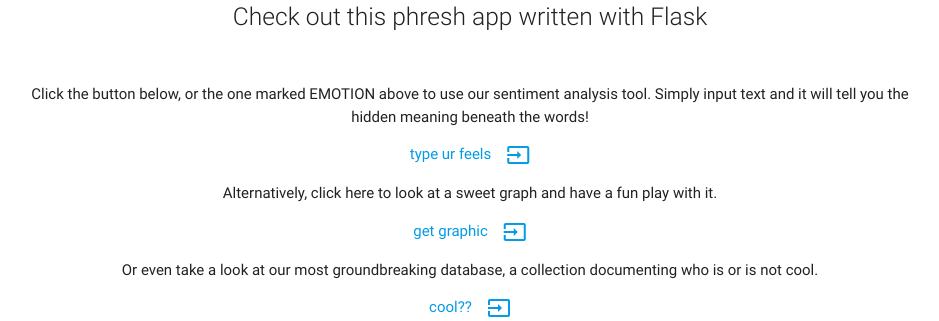
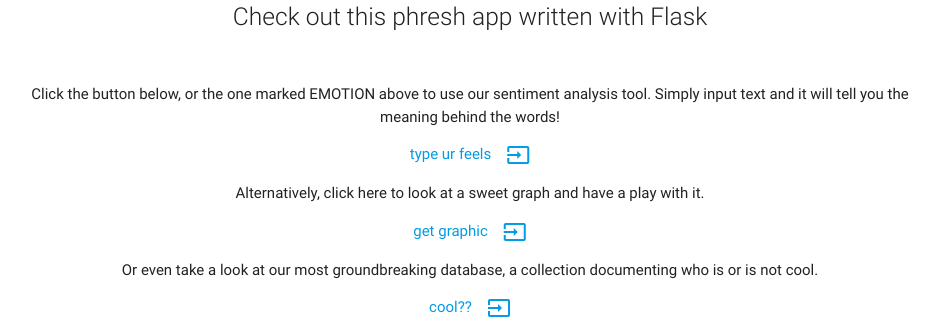
Before and after one commit to gilmoregrills/flask-of-emotions, a Flask app: template wsgi/app/templates/index.html in a window 1280 px wide. Shown: the part 259-580 px from the top of the page, without its empty margins (170-1109 px from the left). Run offline with Flask 2, Linux system fonts and the light colour scheme; the template is opened without the code that fills it, so the values that code supplies are empty; parts of the project's set-up code (start-up, migrations or seed data) failed here and were passed over; some libraries are stand-ins or nearby versions.

Commit message:
more updates to comply with hand-in

```diff
--- a/wsgi/app/__init__.py
+++ b/wsgi/app/__init__.py
@@ -3,6 +3,6 @@ from flask import Flask
 app = Flask(__name__)
 
 #this is will be changed once app is deployed
-app.secret_key = 'localsecrets'
+app.secret_key = ''
 
 from app import views
--- a/wsgi/app/forms.py
+++ b/wsgi/app/forms.py
@@ -2,4 +2,4 @@ from flask_wtf import Form
 from wtforms import TextField, validators
 
 class MessageForm(Form):
-   message = TextField(u'tfw u realise that maybe u have spent too long online when u need a bot to tell u if a message is good or not', [validators.optional(), validators.length(max=200)])
+   message = TextField(u'tfw u realise that maybe u have spent too long online when u need a computer to tell u if a message is good or not', [validators.optional(), validators.length(max=200)])
--- a/wsgi/app/templates/base.html
+++ b/wsgi/app/templates/base.html
@@ -3,6 +3,9 @@
 <head>
   <meta http-equiv="Content-Type" content="text/html; charset=UTF-8"/>
   <meta name="viewport" content="width=device-width, initial-scale=1, maximum-scale=1.0"/>
+  {{ js_resources|indent(4)|safe }}
+  {{ css_resources|indent(4)|safe }}
+  {{ plot_script|indent(4)|safe }}
   <title>Let's talk feelings</title>
   <!-- CSS  -->
   <link href="https://fonts.googleapis.com/icon?family=Material+Icons" rel="stylesheet">
--- a/wsgi/app/templates/embed.html
+++ b/wsgi/app/templates/embed.html
@@ -1,10 +1,8 @@
 {% extends "base.html" %}
-{{ js_resources|indent(4)|safe }}
-{{ css_resources|indent(4)|safe }}
-{{ plot_script|indent(4)|safe }}
 {% block title %} Graph Time {% endblock %}
 {% block content %}
     <!-- A simple form for changing the graph -->
+    <p>Simply adjust these parameters and hit submit to generate a graph!</p>
     <p> Select your settings: </p>
     <form name="color_button" method='GET'>
         Color:
--- a/wsgi/app/templates/index.html
+++ b/wsgi/app/templates/index.html
@@ -5,10 +5,10 @@
       <h5 class="header col s12 light"></h5>
       </div>
       <div class="row center">
-	      <p>Click the button below, or the one marked EMOTION above to use our sentiment analysis tool. Simply input text and it will tell you the hidden meaning beneath the words!</p>
+	      <p>Click the button below, or the one marked EMOTION above to use our sentiment analysis tool. Simply input text and it will tell you the meaning behind the words!</p>
 	      <a href="{{ url_for('emotion') }}" id="download-button" class="btn-medium waves-effect waves-light lilac">type ur feels<i class="material-icons right">input</i></a>
 	      <p></p>
-	      <p>Alternatively, click here to look at a sweet graph and have a fun play with it.</p>
+	      <p>Alternatively, click here to look at a sweet graph and have a play with it.</p>
 	      <a href="{{ url_for('polynomial') }}" id="download-button" class="btn-medium waves-effect waves-light lilac">get graphic<i class="material-icons right">input</i></a>
 	      <p></p>
 	      <p>Or even take a look at our most groundbreaking database, a collection documenting who is or is not cool.</p>
--- a/wsgi/app/templates/my_form.html
+++ b/wsgi/app/templates/my_form.html
@@ -2,6 +2,7 @@
 {% block title %}<img src="{{ url_for('static', filename = 'img/'+mood+'_face.png')}}", width=80, height=80, quality=95 />
 {% endblock %}
 {% block content %}
+<p>Enter any message into the form below, and the resulting emoji will tell you if the message is positive, negative, or neutral by consulting with a sentiment analysis API!</p>
 <form action="" method="POST">
  	{{ form.csrf_token }}
  	{{ form.message.label }}
```
